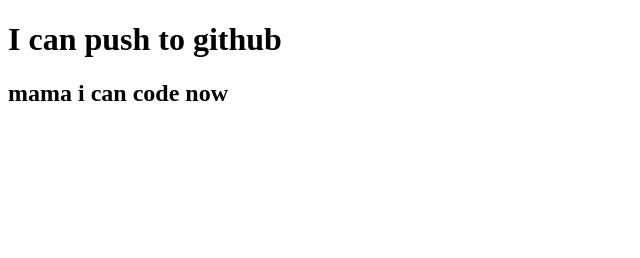
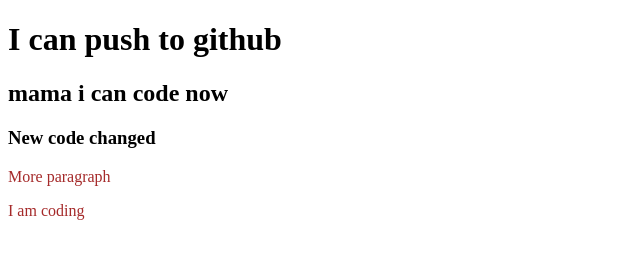
Before and after one commit to Mahin-Hasan/my-first-repo, a plain HTML site: page index.html in a window 1280 px wide. Shown: the whole page, without its empty margins (0-640 px from the left). Drawn offline with Linux system fonts and the light colour scheme.

Commit message:
styles added

```diff
--- a/index.html
+++ b/index.html
@@ -5,9 +5,13 @@
     <meta http-equiv="X-UA-Compatible" content="IE=edge">
     <meta name="viewport" content="width=device-width, initial-scale=1.0">
     <title>My First github repo</title>
+    <link rel="stylesheet" href="style.css">
 </head>
 <body>
     <h1>I can push to github</h1>
     <h2>mama i can code now</h2>
+    <h3>New code changed</h3>
+    <p>More paragraph</p>
+    <p>I am coding </p>
 </body>
 </html>
--- /dev/null
+++ b/style.css
@@ -0,0 +1,3 @@
+p{
+    color: brown;
+}
```
